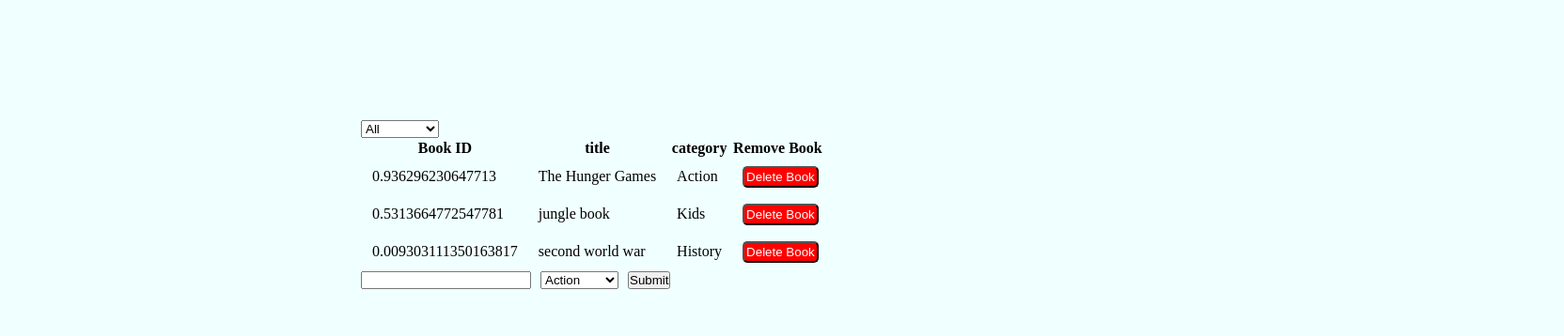
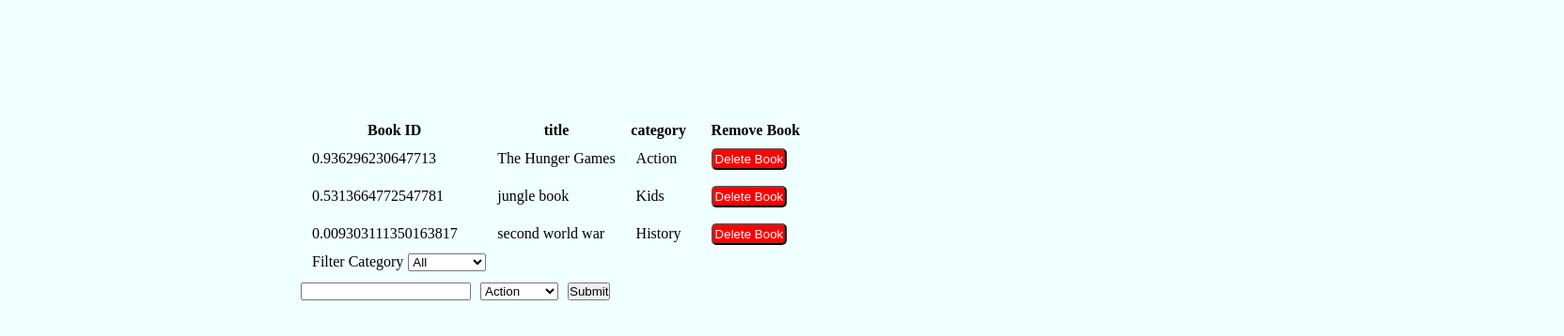
Before and after one commit to tahiry-dev/bookstore, a React (Create React App) app: page / in a window 1280 px wide. Shown: the top 358 px of the page at 94% size, 1664 px wide, since content can reach past the window. Built offline with nearby package versions, Linux system fonts and the light colour scheme.

Commit message:
style filter button and fix stylint

```diff
--- a/src/components/CategoryFilters.js
+++ b/src/components/CategoryFilters.js
@@ -4,7 +4,9 @@ import { Categories } from '../actions/index';
 
 function CategoryFilter({ handleFilterChange }) {
   return (
-    <div className="selectBox">
+    <div className="filterCategories">
+      <label htmlFor="filter">
+        Filter Category
         <select name="filter" id="filter" onChange={e => { handleFilterChange(e.target.value); }}>
           <option value="All">All</option>
           {
@@ -15,6 +17,7 @@ function CategoryFilter({ handleFilterChange }) {
             ))
           }
         </select>
+      </label>
     </div>
   );
 }
--- a/src/containers/BooksList.js
+++ b/src/containers/BooksList.js
@@ -1,13 +1,9 @@
-/* eslint-disable import/extensions */
-
 import React from 'react';
 import { connect } from 'react-redux';
 import PropTypes from 'prop-types';
 import Book from '../components/Book';
 import CategoryFilter from '../components/CategoryFilters';
 import { deleteBookAction, filterBookAction } from '../actions/index';
-
-/* eslint-enable import/extensions */
 
 const BooksList = ({
   booksList, deleteBookAction, filterBookAction,
@@ -22,14 +18,13 @@ const BooksList = ({
 
   return (
     <>
-      <CategoryFilter handleFilterChange={handleFilterChange} />
       <table>
         <thead>
           <tr>
             <th>Book ID</th>
             <th>title</th>
             <th>category</th>
-            <th>Remove Book</th>
+            <th className="removeBook">Remove Book</th>
           </tr>
         </thead>
         <tbody>
@@ -42,6 +37,7 @@ const BooksList = ({
               />
             ))
             : (<tr><td>No Books! </td></tr>)}
+          <CategoryFilter handleFilterChange={handleFilterChange} />
         </tbody>
       </table>
     </>
--- a/src/index.css
+++ b/src/index.css
@@ -12,7 +12,7 @@ body {
 
 .container {
   width: 100%;
-  margin-left: 30%;
+  margin-left: 25%;
   margin-top: 10%;
 }
 
@@ -25,14 +25,27 @@ button {
   margin-left: 10px;
 }
 
+.removeBook {
+  padding-left: 20px;
+}
+
 .delete-element {
   background-color: red;
   color: white;
   padding: 2px;
   border-radius: 5px;
-  margin-left: 10px;
+  margin-left: 20px;
 }
 
 .heading_table {
   padding-left: 12px;
 }
+
+.filterCategories {
+  margin-bottom: 10px;
+  margin-left: 10px;
+}
+
+select {
+  margin-left: 5px;
+}
--- a/src/reducers/index.js
+++ b/src/reducers/index.js
@@ -1,8 +1,6 @@
-/* eslint-disable import/extensions */
 import { combineReducers } from 'redux';
 import booksList from './book';
 import filter from './filters';
-/* eslint-enable import/extensions */
 
 const rootReducer = combineReducers({
   booksList, filter,
```
Lines whose indentation alone changed are shown as unchanged.
